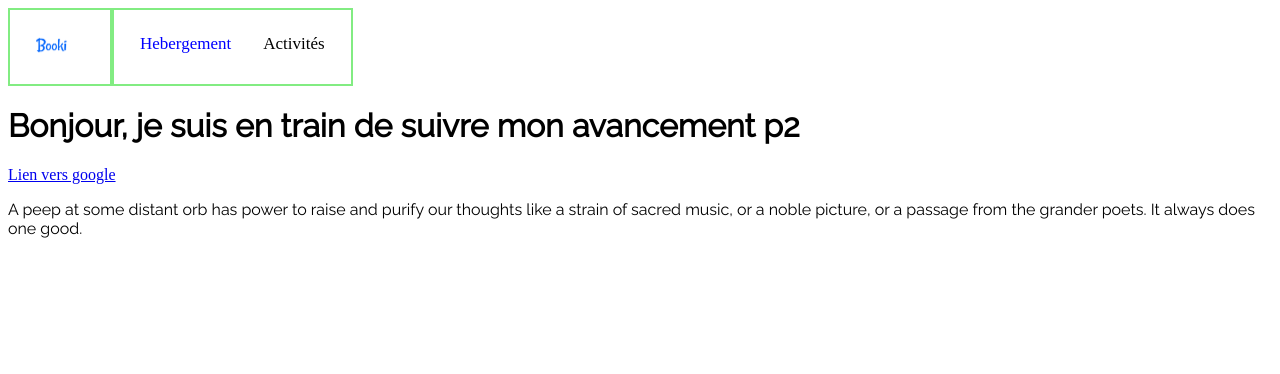
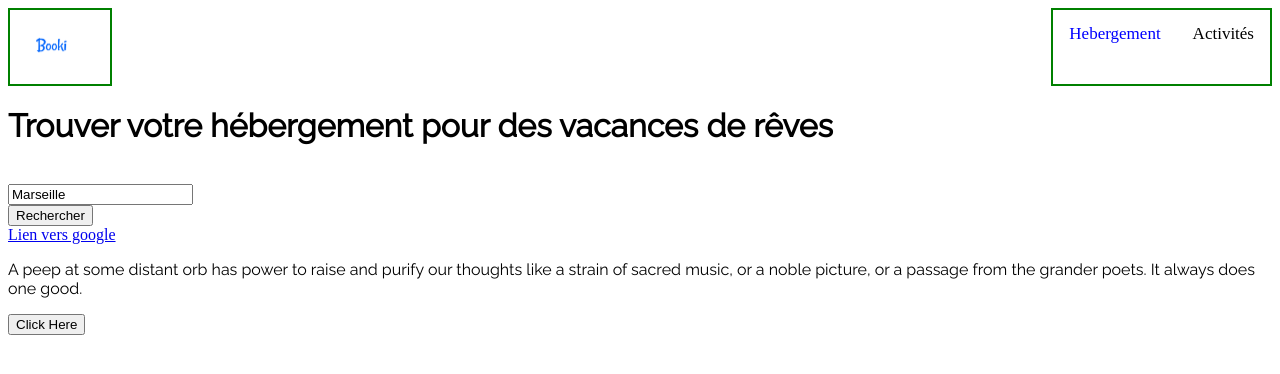
Before and after one commit to Mikestart/OCR-P2, a website: page index.html in a window 1280 px wide. Drawn offline with Linux system fonts and the light colour scheme.

Commit message:
normalize

```diff
--- a/assets/css/app.css
+++ b/assets/css/app.css
@@ -3,13 +3,12 @@
   box-sizing: border-box;
 }
 
-div {
+div.div-booki {
   width: auto;
   height: auto;
   padding: 10px;
-  border: 2px solid rgb(130, 236, 130);
+  border: 2px solid green;
   background: rgb(255, 255, 255);
-  text-shadow: aqua;
   color: rgb(31, 31, 31);
   text-decoration: none;
   text-decoration-color: rgb(202, 2, 2);
@@ -40,6 +39,9 @@ h1 {
 header {
 
 display: flex;
+justify-content: space-between;
+flex-wrap: wrap;
+
 
 }
 
@@ -48,6 +50,7 @@ display: flex;
   background-color: white;
   overflow: hidden;
   display: flex;
+  border: 2px solid green
 }
 
 .topnav a {
--- a/index.html
+++ b/index.html
@@ -15,7 +15,7 @@
 </head>
 
   <header>
-    <div class="logo">
+    <div class="div-booki">
       <img src="assets/images/logo/Booki.png" alt="Booki.png">
     </div>
 
@@ -28,11 +28,22 @@
 
 <body>
 
-    <h1>Bonjour, je suis en train de suivre mon avancement p2</h1>
+    <h1>Trouver votre hébergement pour des vacances de rêves</h1>
+
+    <form>
+      <label for="fname"></label><br>
+      <input type="text" id="fname" name="fname" value="Marseille"><br>
+      <input type="submit" value="Rechercher">
+    </form>
+
     <a href="https://www.google.com">Lien vers google</a>
 
     <p>A peep at some distant orb has power to raise and purify our thoughts like a strain of sacred music, or a noble picture, or a passage from the grander poets. It always does one good.</p>
 </body>
 
-
+  <!-- button tag starts from here -->
+  <button type = "button" onclick =
+  "alert('Welcome to GeeksforGeeks')">
+  Click Here
+</button>
 </html>
--- /dev/null
+++ b/package.json
@@ -0,0 +1,5 @@
+{
+  "dependencies": {
+    "normalize.css": "^8.0.1"
+  }
+}
```
Also changed, not shown: 1 other file.
